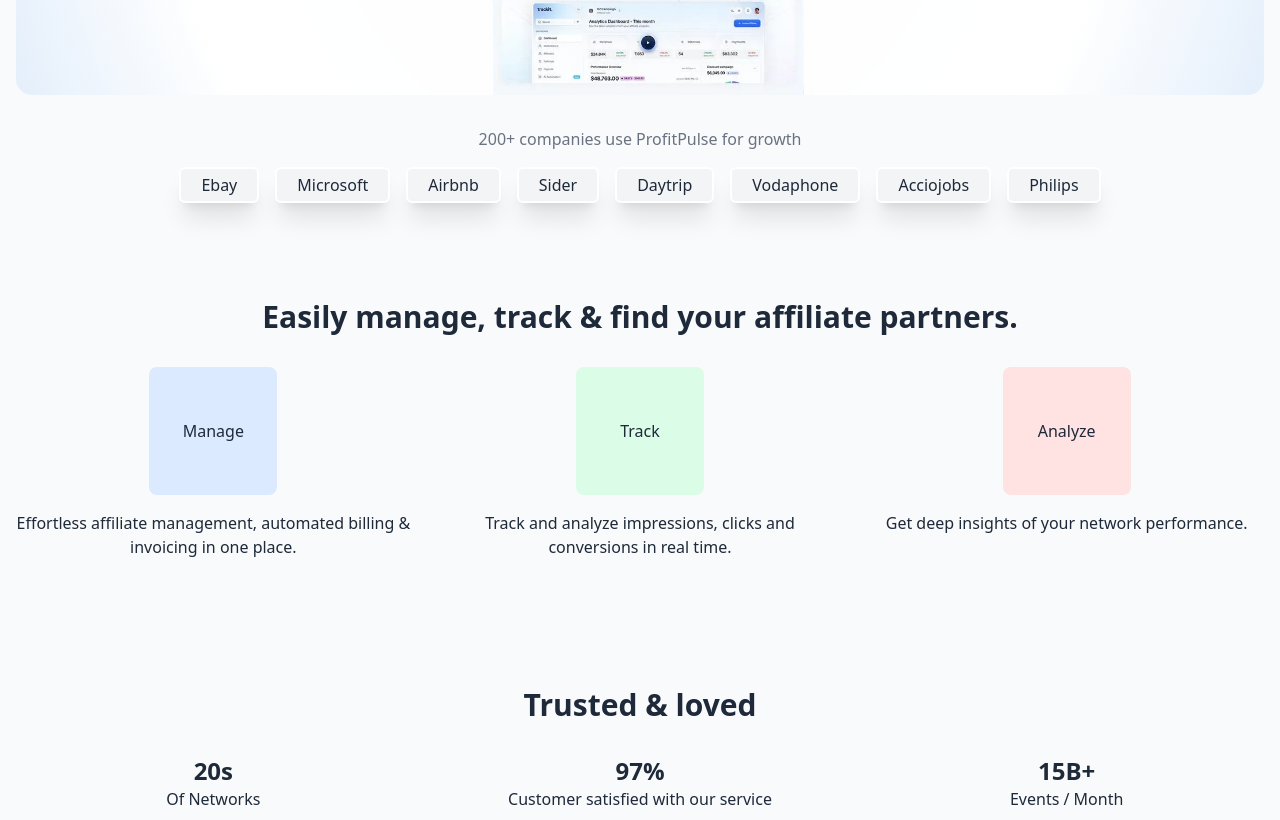
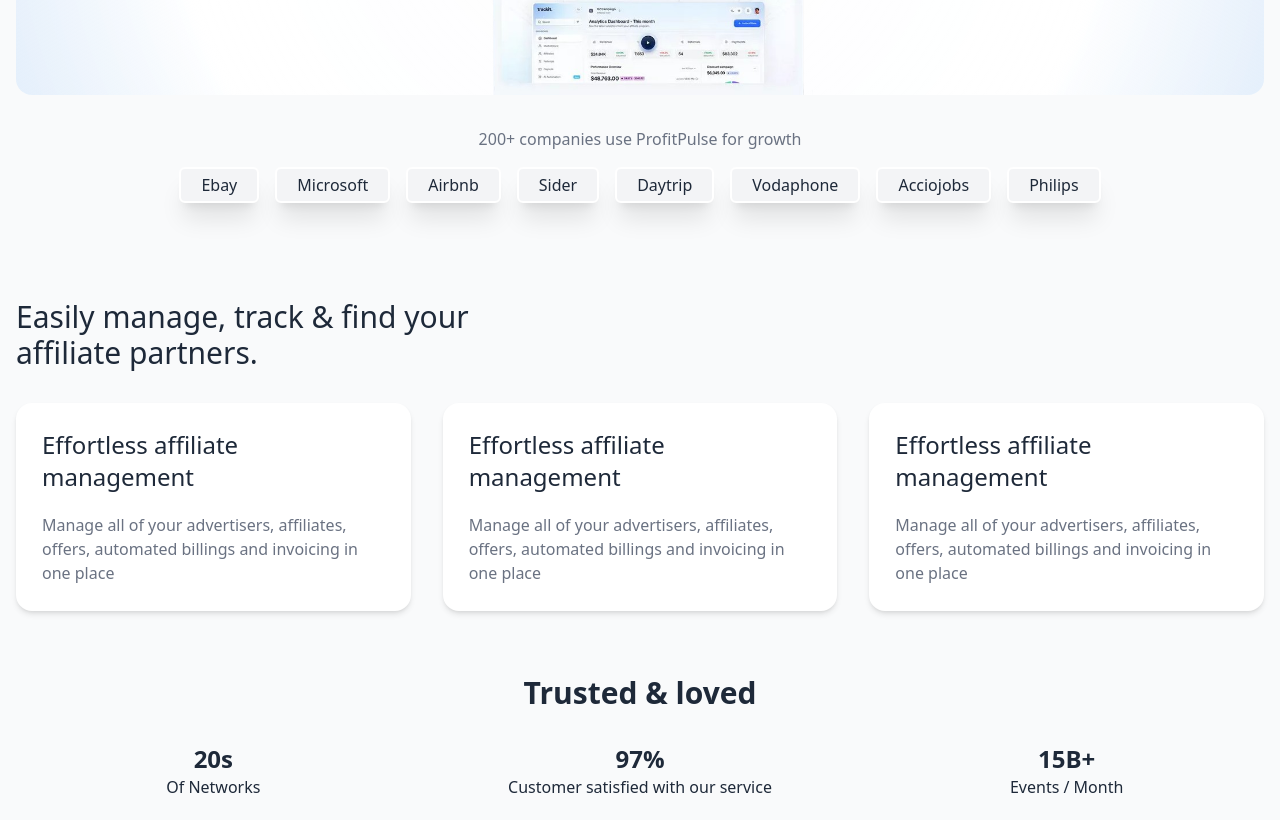
Before and after one commit to fasakinhenry/shoptinz, a React (Vite) app in the folder client/: page / in a window 1280 px wide. Shown: the part 445-1265 px from the top of the page. Built offline with nearby package versions, Linux system fonts and the light colour scheme.

Commit message:
feat: restructure the features section

```diff
--- a/client/src/components/landing/features/index.jsx
+++ b/client/src/components/landing/features/index.jsx
@@ -1,26 +1,33 @@
 const Features = () => {
+  const cardDetails = [
+    {
+      title: 'Effortless affiliate management',
+      body: 'Manage all of your advertisers, affiliates, offers, automated billings and invoicing in one place',
+    },
+    {
+      title: 'Effortless affiliate management',
+      body: 'Manage all of your advertisers, affiliates, offers, automated billings and invoicing in one place',
+    },
+    {
+      title: 'Effortless affiliate management',
+      body: 'Manage all of your advertisers, affiliates, offers, automated billings and invoicing in one place',
+    },
+  ];
   return (
-    <section className="py-16">
-      <h2 className="text-3xl font-bold text-center mb-8">Easily manage, track & find your affiliate partners.</h2>
-      <div className="grid grid-cols-1 md:grid-cols-3 gap-8">
-        <div className="text-center">
-          <div className="bg-blue-100 p-6 rounded-lg mx-auto w-32 h-32 flex items-center justify-center">
-            <span>Manage</span>
+    <section className='pt-16'>
+      <h2 className='text-3xl font-medium text-left mb-8 max-w-lg'>
+        Easily manage, track & find your affiliate partners.
+      </h2>
+      <div className='grid grid-cols-1 md:grid-cols-3 gap-8'>
+        {cardDetails.map((card) => (
+          <div
+            key={card.title}
+            className='bento-card max-w-lg bg-white rounded-2xl flex flex-col p-6 border-2 border-white shadow-md'
+          >
+            <header className='text-2xl font-medium'>{card.title}</header>
+            <p className='mt-5 font-normal text-gray-500'>{card.body}</p>
           </div>
-          <p className="mt-4">Effortless affiliate management, automated billing & invoicing in one place.</p>
-        </div>
-        <div className="text-center">
-          <div className="bg-green-100 p-6 rounded-lg mx-auto w-32 h-32 flex items-center justify-center">
-            <span>Track</span>
-          </div>
-          <p className="mt-4">Track and analyze impressions, clicks and conversions in real time.</p>
-        </div>
-        <div className="text-center">
-          <div className="bg-red-100 p-6 rounded-lg mx-auto w-32 h-32 flex items-center justify-center">
-            <span>Analyze</span>
-          </div>
-          <p className="mt-4">Get deep insights of your network performance.</p>
-        </div>
+        ))}
       </div>
     </section>
   );
--- a/client/src/components/landing/sponsors/index.jsx
+++ b/client/src/components/landing/sponsors/index.jsx
@@ -5,7 +5,7 @@ const Sponsors = () => {
       <p className='text-gray-500'>200+ companies use ProfitPulse for growth</p>
       <div className='flex justify-center space-x-4 mt-4'>
         {sponsorList.map((sponsor) => (
-          <span className="px-5 py-1 shadow-xl border-white border-2 rounded-md bg-gray-100 font-medium">{sponsor}</span>
+          <span key={sponsor} className="px-5 py-1 shadow-xl border-white border-2 rounded-md bg-gray-100 font-medium">{sponsor}</span>
         ))}
       </div>
     </section>
```
